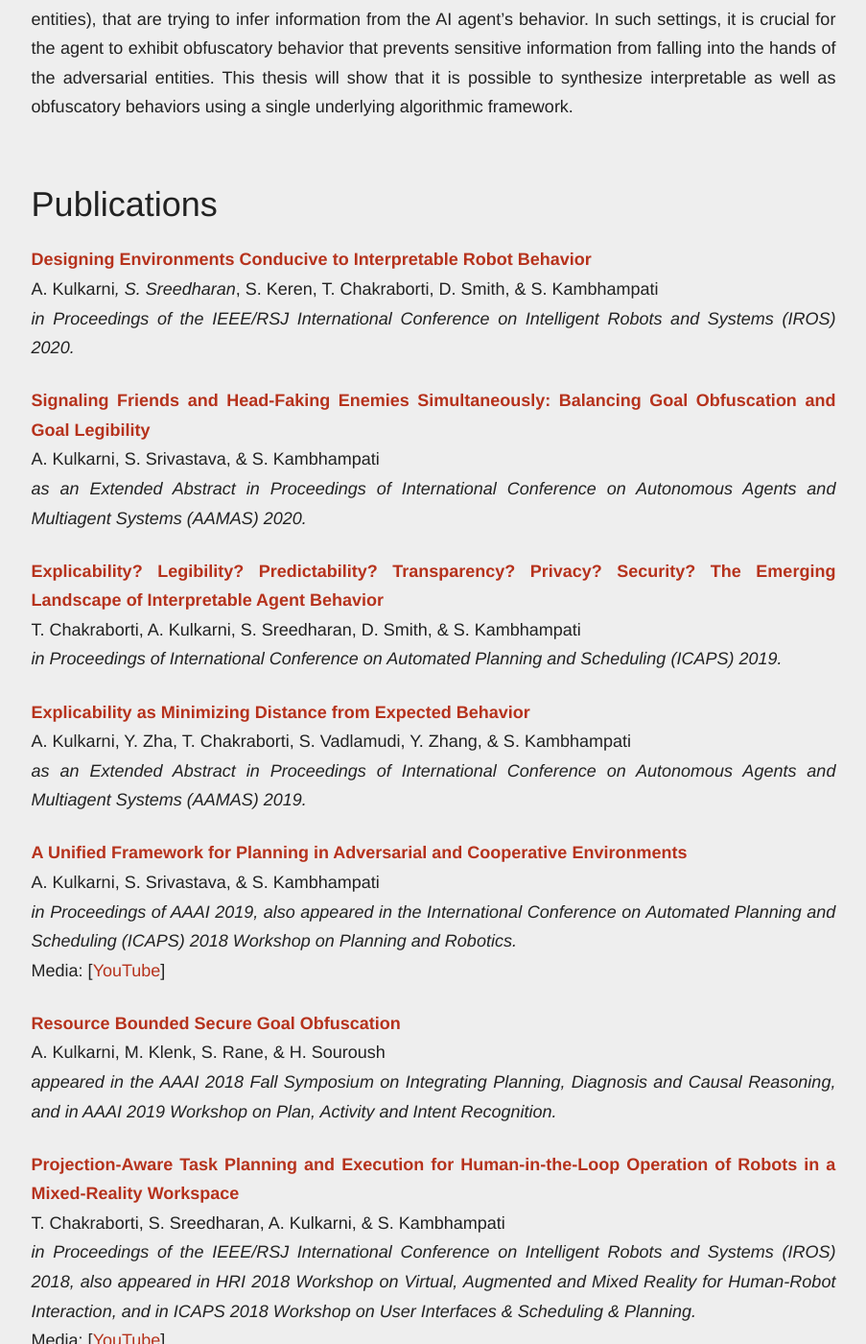
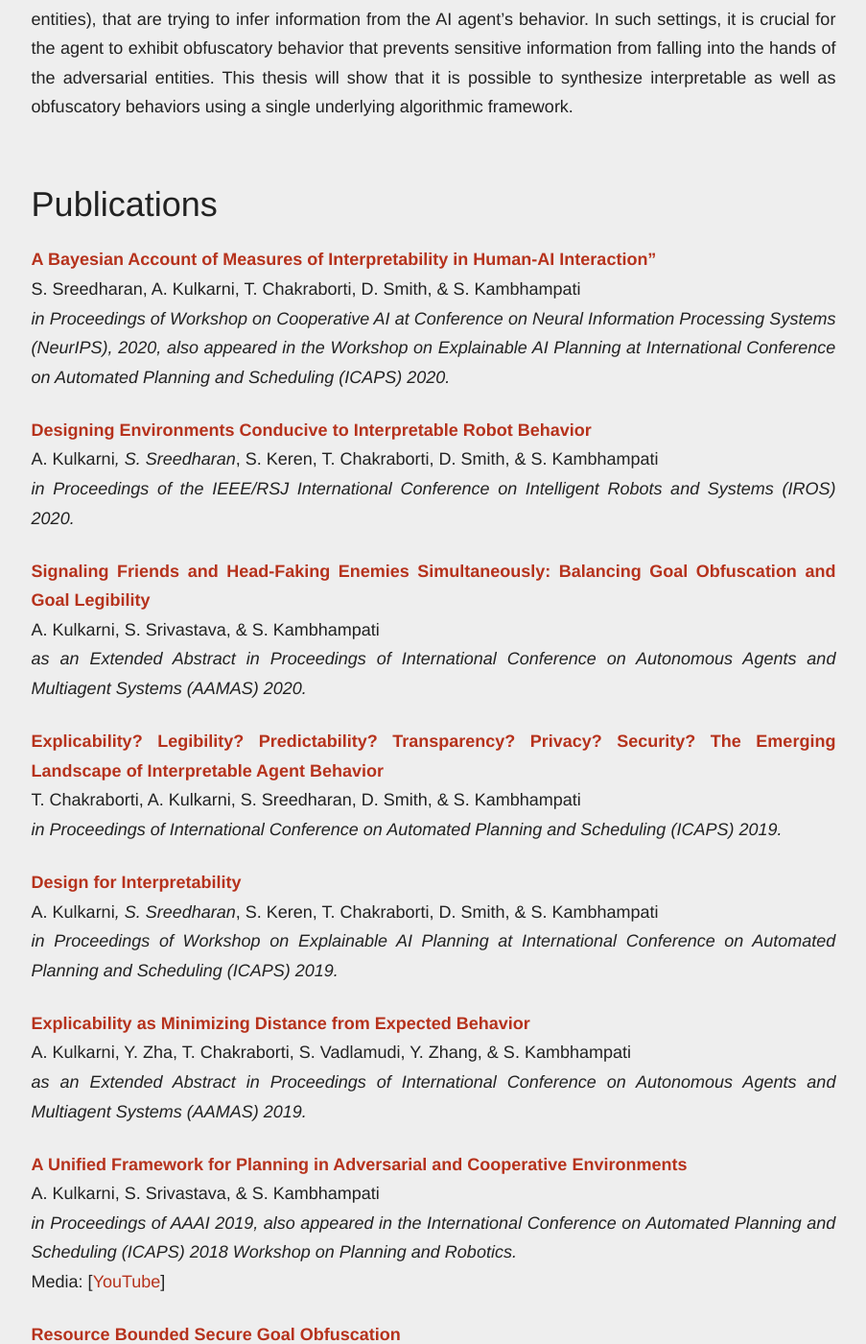
Before and after one commit to AnaghaK/anaghak.github.io, a Jekyll site: the page built from index.md, in a window 1280 px wide and 1400 px high, scrolled down 1853 px. Shown: the whole window at 96% size, without its empty margins (188-1091 px from the left). Built offline with Jekyll 4.4.1, drawn with Linux system fonts in a browser that asks for light colours.

Commit message:
Added publication entries

```diff
--- a/index.md
+++ b/index.md
@@ -4,6 +4,11 @@ title:
 permalink: /
 
 pubs:
+
+    - title:   "A Bayesian Account of Measures of Interpretability in Human-AI Interaction”"
+      author:  "S. Sreedharan, A. Kulkarni, T. Chakraborti, D. Smith, & S. Kambhampati"
+      journal: "in Proceedings of Workshop on Cooperative AI at Conference on Neural Information Processing Systems (NeurIPS), 2020, also appeared in the Workshop on Explainable AI Planning at International Conference on Automated Planning and Scheduling (ICAPS) 2020."
+      url:     "https://drive.google.com/file/d/1LXnjS_O0u1B3egUyiz6wtaHJ-lC6YOdF/view"
 
     - title:   "Designing Environments Conducive to Interpretable Robot Behavior"
       author:  "A. Kulkarni*, S. Sreedharan*, S. Keren, T. Chakraborti, D. Smith, & S. Kambhampati"
@@ -19,6 +24,11 @@ pubs:
       author:  "T. Chakraborti, A. Kulkarni, S. Sreedharan, D. Smith, & S. Kambhampati"
       journal: "in Proceedings of International Conference on Automated Planning and Scheduling (ICAPS) 2019."
       url:     "https://arxiv.org/pdf/1811.09722.pdf"
+
+    - title:   "Design for Interpretability"
+      author:  "A. Kulkarni*, S. Sreedharan*, S. Keren, T. Chakraborti, D. Smith, & S. Kambhampati"
+      journal: "in Proceedings of Workshop on Explainable AI Planning at International Conference on Automated Planning and Scheduling (ICAPS) 2019."
+      url:     "https://openreview.net/forum?id=rkxg4a3m9N"
 
     - title:   "Explicability as Minimizing Distance from Expected Behavior"
       author:  "A. Kulkarni, Y. Zha, T. Chakraborti, S. Vadlamudi, Y. Zhang, & S. Kambhampati"
```
